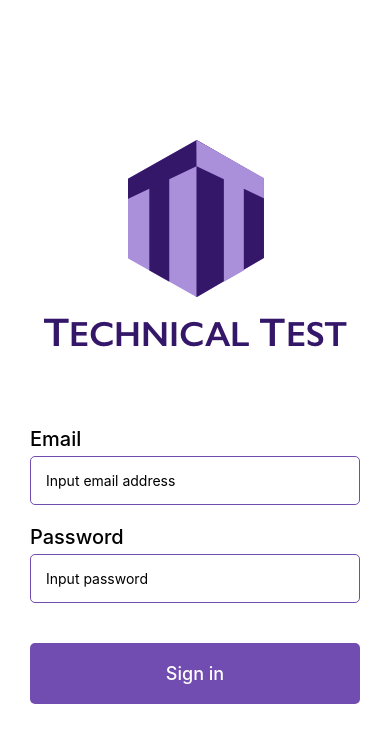
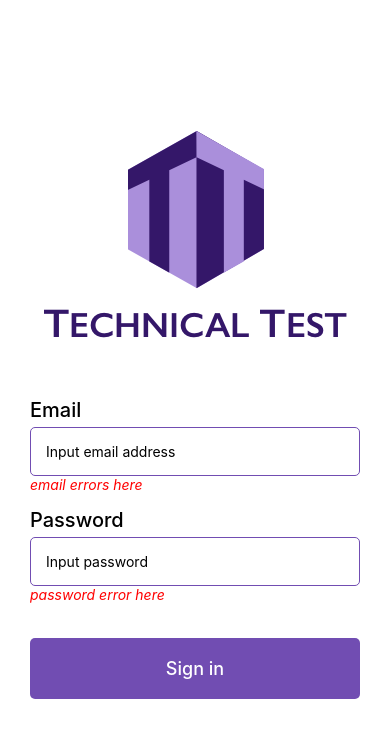
Before and after one commit to brodwen83/vananaz-tech-exam, a React Native app: screen / in a window 390 px wide. Shown: the top 742 px of the page. Built offline with nearby package versions, Linux system fonts and the light colour scheme.

Commit message:
Basic setup UI for errors

```diff
--- a/src/components/Auth/LogInForm.js
+++ b/src/components/Auth/LogInForm.js
@@ -8,18 +8,28 @@ import {
 } from "react-native";
 
 export class LogInForm extends Component {
+  state = {
+    errors: {
+      email: "email errors here",
+      password: "password error here"
+    }
+  };
   render() {
+    const {
+      errors: { email, password }
+    } = this.state;
     return (
       <View style={[styles.stretch, styles.formContainer]}>
-        <View>
+        <View style={styles.formGroup}>
           <Text style={styles.label}>Email</Text>
           <TextInput
             style={styles.textInput}
             underlineColorAndroid={"transparent"}
             placeholder="Input email address"
           />
+          <Text style={styles.textError}>{email}</Text>
         </View>
-        <View>
+        <View style={styles.formGroup}>
           <Text style={styles.label}>Password</Text>
           <TextInput
             secureTextEntry={true}
@@ -27,8 +37,9 @@ export class LogInForm extends Component {
             underlineColorAndroid={"transparent"}
             placeholder="Input password"
           />
+          <Text style={styles.textError}>{password}</Text>
         </View>
-        <View>
+        <View style={styles.formGroup}>
           <TouchableOpacity style={[styles.stretch, styles.button]}>
             <Text style={styles.signInBtnText}>Sign in</Text>
           </TouchableOpacity>
@@ -48,10 +59,12 @@ const styles = StyleSheet.create({
     marginBottom: 5
   },
   formContainer: {
-    marginTop: 80
+    marginTop: 60
+  },
+  formGroup: {
+    marginBottom: 15
   },
   textInput: {
-    marginBottom: 20,
     padding: 15,
     borderColor: "#714db2",
     borderWidth: 1,
@@ -68,6 +81,10 @@ const styles = StyleSheet.create({
     color: "#fff",
     fontSize: 18,
     fontWeight: "500"
+  },
+  textError: {
+    color: "red",
+    fontStyle: "italic"
   }
 });
 
```
